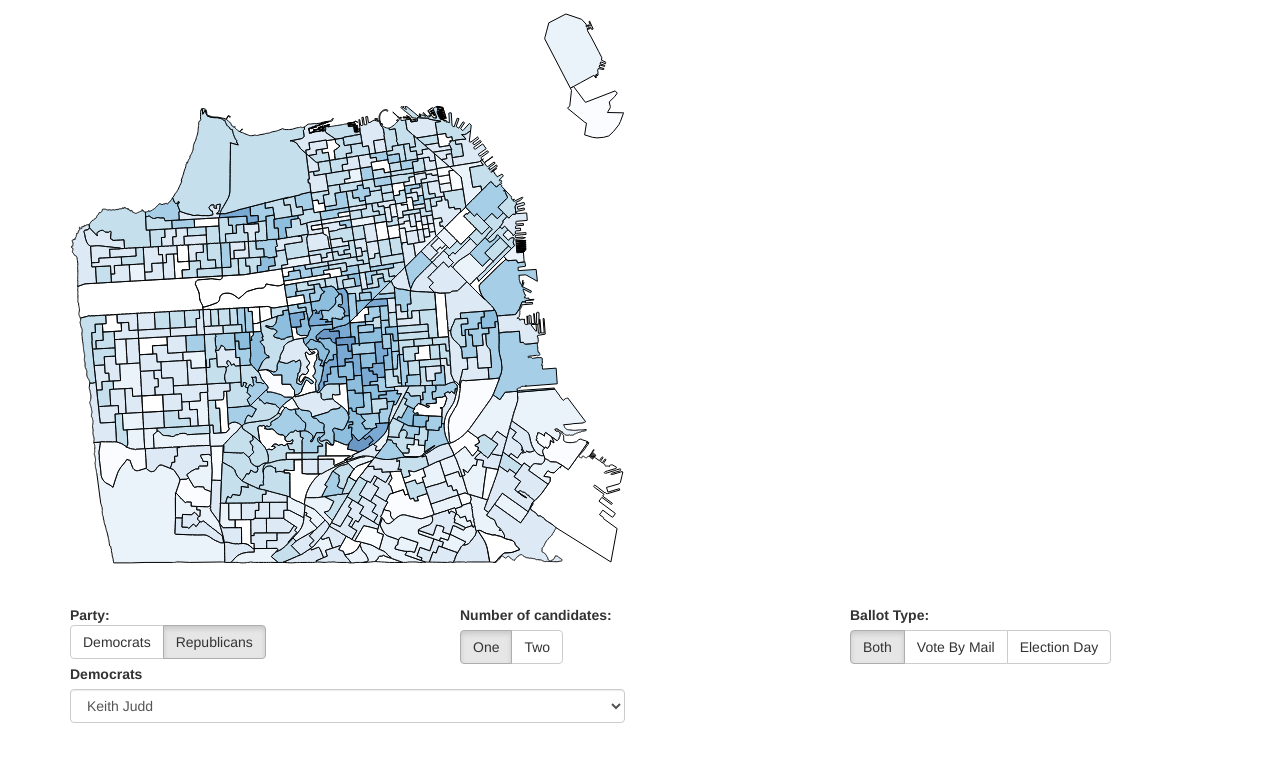
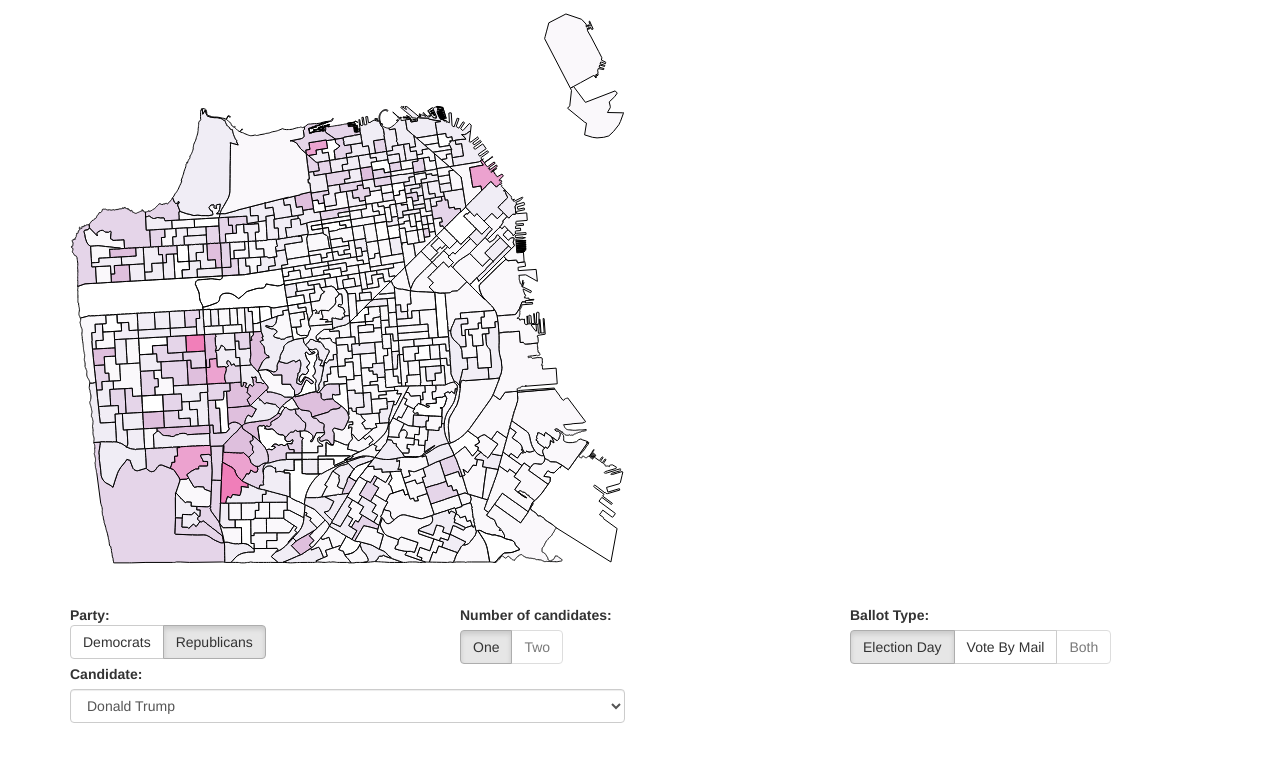
Before and after one commit to thfield/sf-voters, a plain HTML site: page index.html in a window 1280 px wide. Both pictures are taken after a click on the label "Republicans". Drawn offline with Linux system fonts and the light colour scheme.

Commit message:
working one candidate

```diff
--- a/data/pres_rep.csv
+++ b/data/pres_rep.csv
@@ -5,8 +5,8 @@ precinct,ballot_type,registered_voters,ballots_cast,turnout,DONALD_TRUMP,BEN_CAR
 1102,VBM,56,16,28.57,10,1,3,1,,1,,
 1103,Election_Day,74,8,10.81,4,1,1,2,,,,
 1103,VBM,74,22,29.73,12,1,5,3,,,,1
-1104/1105,Election_Day,63,12,19.05,8,,1,1,,1,,1
-1104/1105,VBM,63,14,22.22,10,1,1,,,1,,1
+1104,Election_Day,63,12,19.05,8,,1,1,,1,,1
+1104,VBM,63,14,22.22,10,1,1,,,1,,1
 1106,Election_Day,58,8,13.79,4,,1,2,,,,1
 1106,VBM,58,7,12.07,4,,1,2,,,,
 1107,Election_Day,42,5,11.90,3,,,1,,,,1
--- a/index.html
+++ b/index.html
@@ -12,8 +12,7 @@
 
   <script src="vendor/d3.js" charset="utf-8"></script>
   <script src="vendor/topojson.js" charset="utf-8"></script>
-  <script src="vendor/index.js"></script>
-  <!-- d3.geo.tile.js -->
+  <script src="vendor/index.js"></script><!-- d3.geo.tile.js -->
   <script src="vendor/d3-queue.js"></script>
 
   <script src="vendor/jquery-2.2.4.js"></script>
@@ -49,7 +48,7 @@
           <label class="btn btn-default active">
             <input type="radio" name="compare" autocomplete="off" value="one" onChange="ui.switchCompare()" checked>One
           </label>
-          <label class="btn btn-default">
+          <label class="btn btn-default disabled">
             <input type="radio" name="compare" autocomplete="off" value="two" onChange="ui.switchCompare()">Two
           </label>
         </div>
@@ -60,13 +59,13 @@
         <br>
         <div class="btn-group" id="ballot-type" data-toggle="buttons">
           <label class="btn btn-default active">
-            <input type="radio" name="ballot-type" autocomplete="off" value="both" onChange="ui.switchBallot(this.value)" disabled>Both
+            <input type="radio" name="ballot-type" autocomplete="off" value="Election_Day" onChange="ui.switchBallot(this.value)" checked>Election Day
           </label>
           <label class="btn btn-default">
-            <input type="radio" name="ballot-type" autocomplete="off" value="VBM" onChange="ui.switchBallot(this.value)" >Vote By Mail
+            <input type="radio" name="ballot-type" autocomplete="off" value="VBM" onChange="ui.switchBallot(this.value)">Vote By Mail
           </label>
-          <label class="btn btn-default">
-            <input type="radio" name="ballot-type" autocomplete="off" value="Election_Day" onChange="ui.switchBallot(this.value)" checked>Election Day
+          <label class="btn btn-default disabled">
+            <input type="radio" name="ballot-type" autocomplete="off" value="both" onChange="ui.switchBallot(this.value)" disabled>Both
           </label>
         </div>
       </div>
@@ -74,23 +73,23 @@
 
     <div class="row">
       <div class="col-md-6" id="candidate1">
-        <div id="candidate1-d" class="candidates dems form-group">
-          <label for="candidates-democrats">Democrats</label>
-          <select class="candidate-list form-control" name="candidates-democrats">
+        <div class="candidates dem form-group">
+          <label for="candidates-democrats">Candidate:</label>
+          <select id="candidate1-d" class="candidate-list form-control" name="candidates-democrats">
             <option value="KEITH_JUDD">Keith Judd</option>
             <option value="MICHAEL_STEINBERG">Michael Steinberg</option>
             <option value="BERNIE_SANDERS">Bernie Sanders</option>
             <option value="WILLIE_WILSON">Willie Wilson</option>
             <option value="ROQUE_DE_LA_FUENTE">Roque De La Fuente</option>
-            <option value="HILLARY_CLINTON">Hillary Clinton</option>
+            <option value="HILLARY_CLINTON" selected>Hillary Clinton</option>
             <option value="HENRY_HEWES">Henry Hewes</option>
             <option value="WRITE_IN">Write In</option>
           </select>
         </div>
-        <div id="candidate1-r" class="candidates reps hidden form-group">
-          <label for="candidates-republicans">Republicans</label>
-          <select class="candidate-list form-control" name="candidates-republicans">
-            <option value="DONALD_TRUMP">Donald Trump</option>
+        <div class="candidates rep hidden form-group">
+          <label for="candidates-republicans">Candidate:</label>
+          <select id="candidate1-r" class="candidate-list form-control" name="candidates-republicans">
+            <option value="DONALD_TRUMP" selected>Donald Trump</option>
             <option value="BEN_CARSON">Ben Carson</option>
             <option value="TED_CRUZ">Ted Cruz</option>
             <option value="JOHN_KASICH">John Kasich</option>
@@ -100,12 +99,12 @@
         </div>
       </div>
       <div class="col-md-6 hidden" id="candidate2">
-        <div id="candidate2-d" class="candidates dems form-group">
-          <label for="candidates-democrats2">Democrats2</label>
-          <select class="candidate-list form-control" name="candidates-democrats2">
+        <div class="candidates dem form-group">
+          <label for="candidates-democrats2">Candidate 2:</label>
+          <select id="candidate2-d" class="candidate-list form-control" name="candidates-democrats2">
             <option value="KEITH_JUDD">Keith Judd</option>
             <option value="MICHAEL_STEINBERG">Michael Steinberg</option>
-            <option value="BERNIE_SANDERS">Bernie Sanders</option>
+            <option value="BERNIE_SANDERS" selected>Bernie Sanders</option>
             <option value="WILLIE_WILSON">Willie Wilson</option>
             <option value="ROQUE_DE_LA_FUENTE">Roque De La Fuente</option>
             <option value="HILLARY_CLINTON">Hillary Clinton</option>
@@ -113,11 +112,11 @@
             <option value="WRITE_IN">Write In</option>
           </select>
         </div>
-        <div id="candidate2-r" class="candidates reps hidden form-group">
-          <label for="candidates-republicans2">Republicans2</label>
-          <select class="candidate-list form-control" name="candidates-republicans2">
+        <div class="candidates rep hidden form-group">
+          <label for="candidates-republicans2">Candidate 2:</label>
+          <select id="candidate2-r" class="candidate-list form-control" name="candidates-republicans2">
             <option value="DONALD_TRUMP">Donald Trump</option>
-            <option value="BEN_CARSON">Ben Carson</option>
+            <option value="BEN_CARSON" selected>Ben Carson</option>
             <option value="TED_CRUZ">Ted Cruz</option>
             <option value="JOHN_KASICH">John Kasich</option>
             <option value="JIM_GILMORE">Jim Gilmore</option>
--- a/js/index.js
+++ b/js/index.js
@@ -5,32 +5,32 @@ var theDataPath = 'data/pres_dem.csv',
     geometry = 'elect_precincts',
     // theMap  = 'data/sfneighborhoods_topo.json',
     // geometry = 'SFFind_Neighborhoods',
-    geoClass = 'blue',
-    defprop = 'HILLARY_CLINTON',
+    geoClass = 'precinct',
+    geoColor = 'blue', //pink',
+    defprop = 'HILLARY_CLINTON',//'DONALD_TRUMP',//
     ballotType = 'Election_Day',
     candidate1 = 'HILLARY_CLINTON',
     candidate2 = 'BERNIE_SANDERS'
 
-// global vars for loaded data
-var theData,
-    theData2
+/* global var for loaded data */
+var theData = {}
 
 var width = 600,
     height = 600,
-    active = d3.select(null);
+    active = d3.select(null)
 
 var svg = d3.select("#map_container").append("svg")
     .attr("width", width)
     .attr("height", height)
-    // .on("click", stopped, true);
+    // .on("click", stopped, true)
 
 var projection = d3.geo.mercator()
     .center([-122.433701, 37.767683])
     .scale(200000)
-    .translate([width / 2, height / 2]);
+    .translate([width / 2, height / 2])
 
 var path = d3.geo.path()
-    .projection(projection);
+    .projection(projection)
 
 var bins = rangeArray(9)
 var colors = d3.scale.quantize()
@@ -42,11 +42,12 @@ var zoom = d3.behavior.zoom()
     .translate([0, 0])
     .scale(1)
     .scaleExtent([1, 8])
-    .on("zoom", zoomed);
+    .on("zoom", zoomed)
+
 function zoomed() {
-  var g = d3.select('#map_container .'+geoClass+'s');
-  g.style("stroke-width", 1 / d3.event.scale + "px");
-  g.attr("transform", "translate(" + d3.event.translate + ")scale(" + d3.event.scale + ")");
+  var g = d3.select('#map_container .'+geoClass+'s')
+  g.style("stroke-width", 1 / d3.event.scale + "px")
+  g.attr("transform", "translate(" + d3.event.translate + ")scale(" + d3.event.scale + ")")
 }
 
 /* tooltip dispatcher */
@@ -66,7 +67,7 @@ tt.on('follow', function(element, caption, options){
       .style('top', ( (position[1] + 30)) + "px")
       .style('left', ( position[0]) + "px");
     d3.select('#tooltip .value')
-      .text(caption);
+      .text(caption)
   });
   d3.select('#tooltip').classed('hidden', false);
 })
@@ -90,34 +91,55 @@ ui.on('switchCompare', function(){
   secondCandidate.classed("hidden", !secondCandidate.classed("hidden"));
 })
 ui.on('switchParty', function(party){
-  var dems = d3.selectAll('.candidates').filter('.dems'),
-      reps = d3.selectAll('.candidates').filter('.reps')
-  if (party === 'dems'){
-    dems.classed("hidden", false)
-    reps.classed("hidden", true)
+  var dem = d3.selectAll('.candidates').filter('.dem'),
+      rep = d3.selectAll('.candidates').filter('.rep')
+  if (party === 'dem'){
+    dem.classed("hidden", false)
+    rep.classed("hidden", true)
   }
-  if (party === 'reps'){
-    dems.classed("hidden", true)
-    reps.classed("hidden", false)
+  if (party === 'rep'){
+    dem.classed("hidden", true)
+    rep.classed("hidden", false)
   }
+  redrawMap()
 })
 ui.on('switchBallot', function(ballot){
-  ballotType = ballot
-
+  redrawMap()
 })
 ui.on('switchCandidate', function(){
-
+  redrawMap()
 })
 /* end ui dispatcher */
 
 function redrawMap(){
+  var options = readPage()
+  //which ballotType?
+  //how many candidates?
+  //  if 2, compareCandidates()
+  //  else continue
+  //which candidate(s)
+
+  var cand
+  if (options.party === 'dem' && options.compare === 'one') {
+    cand = options.dem1
+    geoColor = 'blue'
+  }
+  if (options.party === 'rep' && options.compare === 'one') {
+    cand = options.rep1
+    geoColor = 'pink'
+  }
+
+  var exten = d3.extent(theData[options.party],function(el){ return +el[cand] })
+  colors.domain(exten)
     // redraw the map after the initial rendering
     svg.selectAll('.'+ geoClass)
         .attr('class', function(d){
-          var obj = (d.id, 'precinct', theData, ballotType) || ''
-          var colorBin = colors(obj[defprop])
-          return colorBin + ' ' + geoClass
+          var obj = getFromData(d.id, 'precinct', theData[options.party], options.ballot) || ''
+          var colorBin = colors(obj[cand])
+          // debugger
+          return colorBin + ' ' + geoClass + ' ' + geoColor
         })
+  //
 
 }
 
@@ -127,14 +149,10 @@ function readPage() {
       compare = document.querySelector('input[name="compare"]:checked').value,
       ballot =  document.querySelector('input[name="ballot-type"]:checked').value
 
-  var el = document.getElementsByName("candidates-democrats")[0],
-      dem1 = el.options[el.selectedIndex].value
-  el = document.getElementsByName("candidates-democrats2")[0]
-  var dem2 = el.options[el.selectedIndex].value
-  el = document.getElementsByName("candidates-republicans")[0]
-  var rep1 = el.options[el.selectedIndex].value
-  el = document.getElementsByName("candidates-republicans2")[0]
-  var rep2 = el.options[el.selectedIndex].value
+  var dem1 = document.getElementById('candidate1-d').value,
+      dem2 = document.getElementById('candidate2-d').value,
+      rep1 = document.getElementById('candidate1-r').value,
+      rep2 = document.getElementById('candidate2-r').value
 
   return {
     party: party,
@@ -155,12 +173,14 @@ q.await(renderMap);
 
 function renderMap (error, map, data, data2) {
   if (error) throw error;
-  theData = data,
-  theData2 = data2
+  theData.dem = data,
+  theData.rep = data2
+
+  // TODO: write loop to combine VBM and Election_Day results and create new row with ballot_type: "both"
 
   var exten = d3.extent(data,function(el){ return +el[defprop] })
   colors.domain(exten)
-  var comparison = compareCandidates(data, candidate1, candidate2)
+  // var comparison = compareCandidates(data, candidate1, candidate2)
 
   svg.append('g')
       .attr('class', geoClass + '-container')
@@ -175,7 +195,7 @@ function renderMap (error, map, data, data2) {
       .attr('class', function(d){
         var obj = getFromData(d.id, 'precinct', data, ballotType) || ''
         var colorBin = colors(obj[defprop])
-        return colorBin + ' ' + geoClass
+        return colorBin + ' ' + geoClass + ' ' + geoColor
       })
   //
 
@@ -228,3 +248,6 @@ function rangeArray (bins) {
 //   data.forEach()
 //   return data
 // }
+
+/* add listener to select options */
+$(".candidate-list").change(ui.switchCandidate)
```
